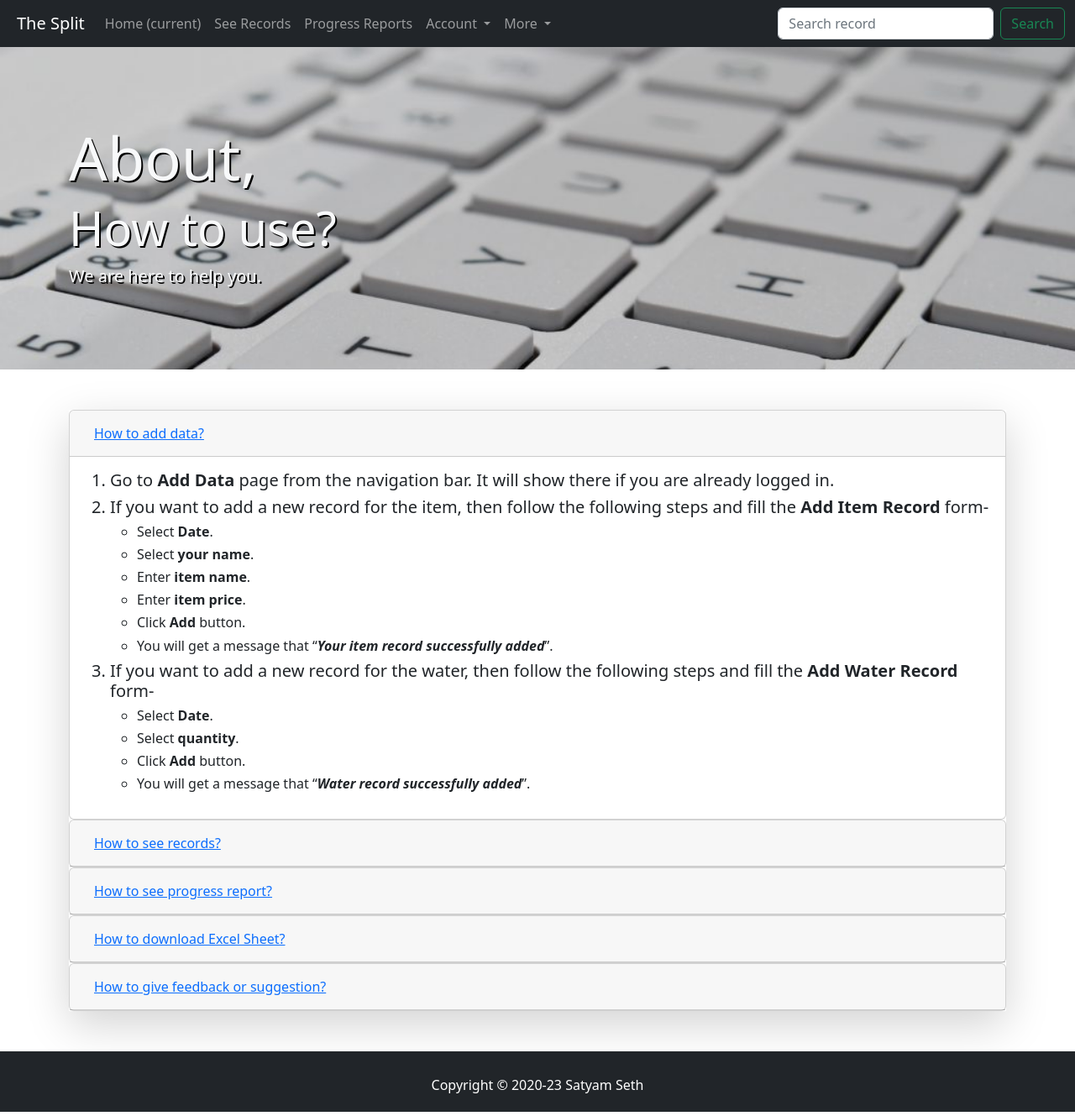
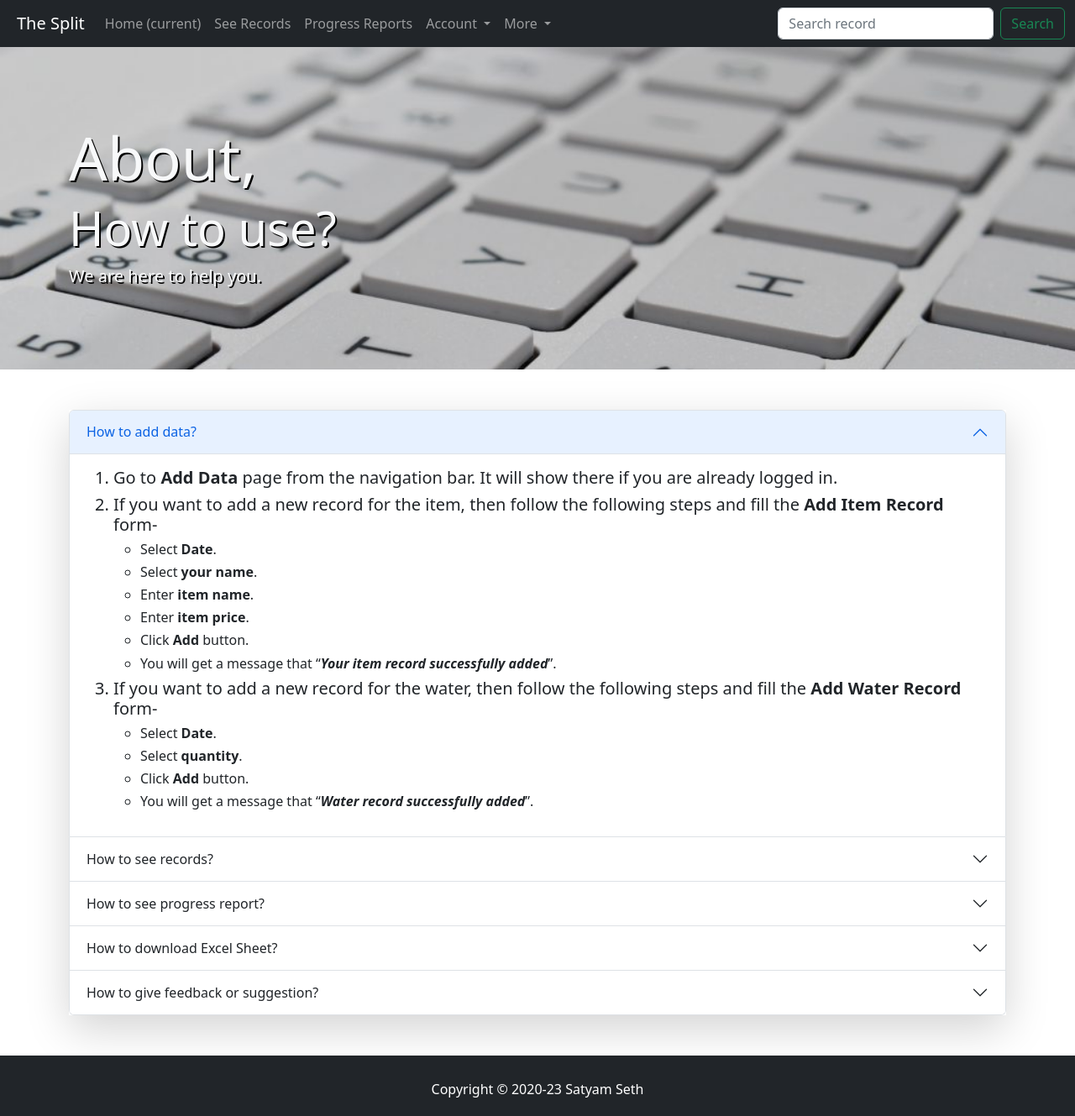
Before and after one commit to satyam-seth/D-52, a Django app: page /about/ in a window 1280 px wide. Shown: the whole page at 84% size. Run offline with Django 4.2, Linux system fonts and the light colour scheme; some libraries are stand-ins or nearby versions.

Commit message:
update about template accordion

```diff
--- a/the_split/core/templates/core/about.html
+++ b/the_split/core/templates/core/about.html
@@ -14,21 +14,20 @@
     </div>
 </div>
 <div class="container mb-5">
-    <div class="shadow-lg" id="accordion">
-        <div class="card">
-            <div class="card-header" id="addData">
-                <h5 class="mb-0">
-                    <button class="btn btn-link" data-toggle="collapse" data-target="#collapseAddData"
-                        aria-expanded="true" aria-controls="collapseAddData">
+    <div class="accordion shadow-lg" id="about-accordion">
+        <div class="accordion-item">
+            <h2 class="accordion-header" id="addDataOpen">
+                <button class="accordion-button" type="button" data-bs-toggle="collapse"
+                    data-bs-target="#addDataCollapse" aria-expanded="true" aria-controls="addDataCollapse">
                     How to add data?
                 </button>
-                </h5>
-            </div>
-
-            <div id="collapseAddData" class="collapse show" aria-labelledby="addData" data-parent="#accordion">
-                <div class="card-body">
+            </h2>
+            <div id="addDataCollapse" class="accordion-collapse collapse show" aria-labelledby="addDataOpen"
+                data-bs-parent="#about-accordion">
+                <div class="accordion-body">
                     <ol>
-                        <li class="h5">Go to <b>Add Data</b> page from the navigation bar. It will show there if you are already logged in.</li>
+                        <li class="h5">Go to <b>Add Data</b> page from the navigation bar. It will show there if you are
+                            already logged in.</li>
                         <li class="h5">If you want to add a new record for the item, then follow the following steps and
                             fill the <b>Add Item Record</b> form-
                             <ul class="mt-2">
@@ -55,22 +54,22 @@
                 </div>
             </div>
         </div>
-        <div class="card">
-            <div class="card-header" id="seeRecords">
-                <h5 class="mb-0">
-                    <button class="btn btn-link collapsed" data-toggle="collapse" data-target="#collapseSeeRecords"
-                        aria-expanded="false" aria-controls="collapseSeeRecords">
+        <div class="accordion-item">
+            <h2 class="accordion-header" id="seeRecordsOpen">
+                <button class="accordion-button collapsed" type="button" data-bs-toggle="collapse"
+                    data-bs-target="#seeRecordsCollapse" aria-expanded="false" aria-controls="seeRecordsCollapse">
                     How to see records?
                 </button>
-                </h5>
-            </div>
-            <div id="collapseSeeRecords" class="collapse" aria-labelledby="seeRecords" data-parent="#accordion">
-                <div class="card-body">
+            </h2>
+            <div id="seeRecordsCollapse" class="accordion-collapse collapse" aria-labelledby="seeRecordsOpen"
+                data-bs-parent="#about-accordion">
+                <div class="accordion-body">
                     <ol>
                         <li class="h5">If you want to see all items records, then go to <b>See Records</b> page from the
                             navigation bar.</li>
                         <li class="h5">If you want to see any person's personal items records, then press the
-                            <b>Detailed View</b> button which is on the home page.</li>
+                            <b>Detailed View</b> button which is on the home page.
+                        </li>
                         <li class="h5">If you want to see water records, then press the <b>Detailed View</b> button
                             which is on the home page.</li>
                         <li class="h5">Apart from this, if you want, you can write the name of an item in the <b>Search
@@ -79,61 +78,53 @@
                 </div>
             </div>
         </div>
-        <div class="card">
-            <div class="card-header" id="progressReport">
-                <h5 class="mb-0">
-                    <button class="btn btn-link collapsed" data-toggle="collapse" data-target="#collapseProgressReport"
-                        aria-expanded="false" aria-controls="collapseProgressReport">
+        <div class="accordion-item">
+            <h2 class="accordion-header" id="progressReportOpen">
+                <button class="accordion-button collapsed" type="button" data-bs-toggle="collapse"
+                    data-bs-target="#progressReportCollapse" aria-expanded="false"
+                    aria-controls="progressReportCollapse">
                     How to see progress report?
                 </button>
-                </h5>
-            </div>
-            <div id="collapseProgressReport" class="collapse" aria-labelledby="progressReport" data-parent="#accordion">
-                <div class="card-body">
+            </h2>
+            <div id="progressReportCollapse" class="accordion-collapse collapse" aria-labelledby="progressReportOpen" data-bs-parent="#about-accordion">
+                <div class="accordion-body">
                     <div class="ps-3 h5">If you want to see all progress reports, then go to <b>Progress Reports</b>
                         page from the navigation bar.</div>
                 </div>
             </div>
         </div>
-        <div class="card">
-            <div class="card-header" id="downloadExcelSheet">
-                <h5 class="mb-0">
-                    <button class="btn btn-link collapsed" data-toggle="collapse"
-                        data-target="#collapseDownloadExcelSheet" aria-expanded="false"
-                        aria-controls="collapseDownloadExcelSheet">
+        <div class="accordion-item">
+            <h2 class="accordion-header" id="downloadExcelSheetOpen">
+                <button class="accordion-button collapsed" type="button" data-bs-toggle="collapse"
+                    data-bs-target="#downloadExcelSheetCollapse" aria-expanded="false"
+                    aria-controls="downloadExcelSheetCollapse">
                     How to download Excel Sheet?
                 </button>
-                </h5>
-            </div>
-            <div id="collapseDownloadExcelSheet" class="collapse" aria-labelledby="downloadExcelSheet"
-                data-parent="#accordion">
-                <div class="card-body">
+            </h2>
+            <div id="downloadExcelSheetCollapse" class="accordion-collapse collapse"
+                aria-labelledby="downloadExcelSheetOpen" data-bs-parent="#about-accordion">
+                <div class="accordion-body">
                     <div class="ps-3 h5">If you want to download the excel file of records, then go to <b>Download Excel
                             Sheet</b> page in <b>More</b> section of the navigation bar and press <b>Download</b> button
                         of that record.</div>
                 </div>
             </div>
         </div>
-        <div class="card">
-            <div class="card-header" id="feedback">
-                <h5 class="mb-0">
-                    <button class="btn btn-link collapsed" data-toggle="collapse" data-target="#collapseFeedback"
-                        aria-expanded="false" aria-controls="collapseFeedback">
+        <div class="accordion-item">
+            <h2 class="accordion-header" id="feedbackOpen">
+                <button class="accordion-button collapsed" type="button" data-bs-toggle="collapse"
+                    data-bs-target="#feedbackCollapse" aria-expanded="false" aria-controls="feedbackCollapse">
                     How to give feedback or suggestion?
                 </button>
-                </h5>
-            </div>
-            <div id="collapseFeedback" class="collapse" aria-labelledby="feedback" data-parent="#accordion">
-                <div class="card-body">
-                    <div class="ps-3 h5">Go to <b>Feedback</b> page in <b>More</b> section from the navigation bar then
-                        follow the following steps and fill the <b>Suggestion</b> form-
-                        <ul class="mt-2">
-                            <li class="h6">Enter <b>your name</b>.</li>
-                            <li class="h6">Enter <b>problom topic</b> or <b>suggestion topic</b>.</li>
-                            <li class="h6">Enter <b>problom message</b> or <b>suggestion message</b>.</li>
-                            <li class="h6">Click <b>Submit</b> button.</li>
-                        </ul>
-                    </div>
+            </h2>
+            <div id="feedbackCollapse" class="accordion-collapse collapse" aria-labelledby="feedbackOpen"
+                data-bs-parent="#about-accordion">
+                <div class="accordion-body">
+                    <strong>This is the first item's accordion body.</strong> It is shown by default, until the collapse
+                    plugin adds the appropriate classes that we use to style each element. These classes control the
+                    overall appearance, as well as the showing and hiding via CSS transitions. You can modify any of
+                    this with custom CSS or overriding our default variables. It's also worth noting that just about any
+                    HTML can go within the <code>.accordion-body</code>, though the transition does limit overflow.
                 </div>
             </div>
         </div>
```
Lines whose indentation alone changed are shown as unchanged.
